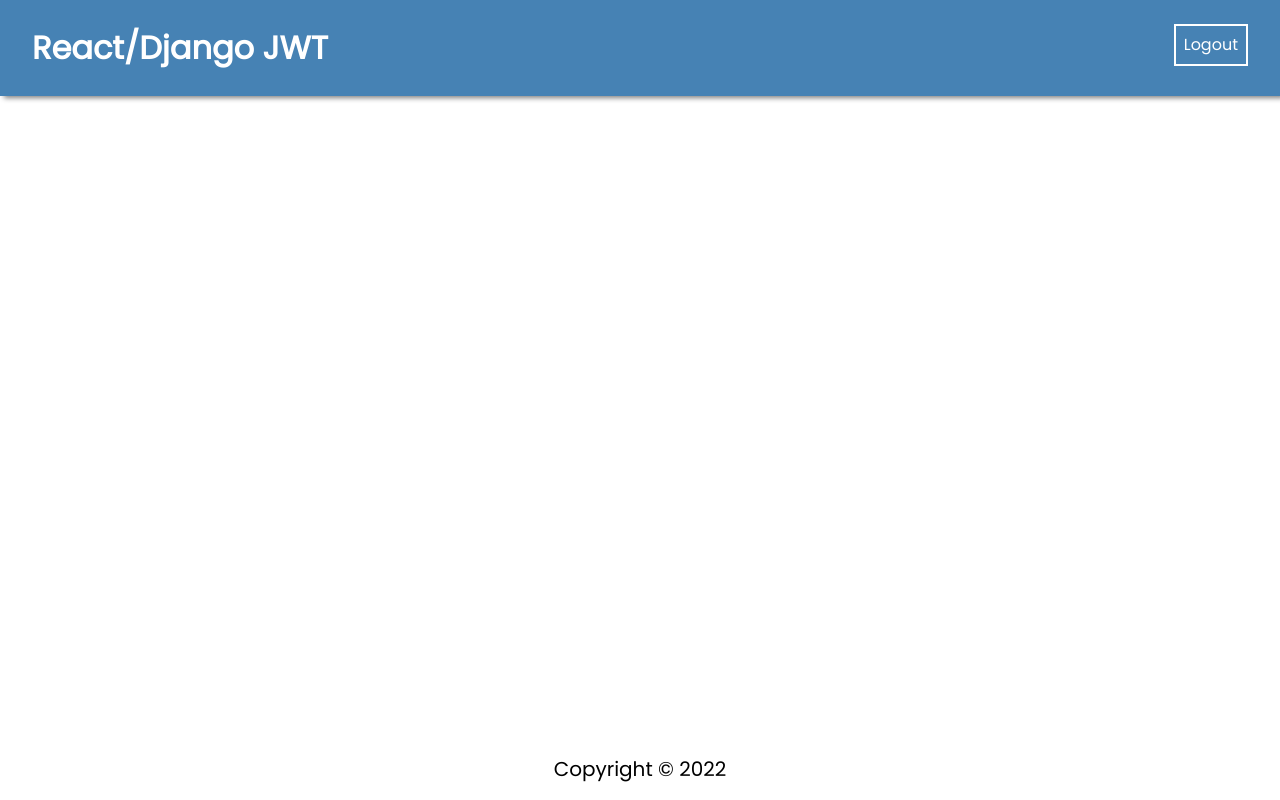
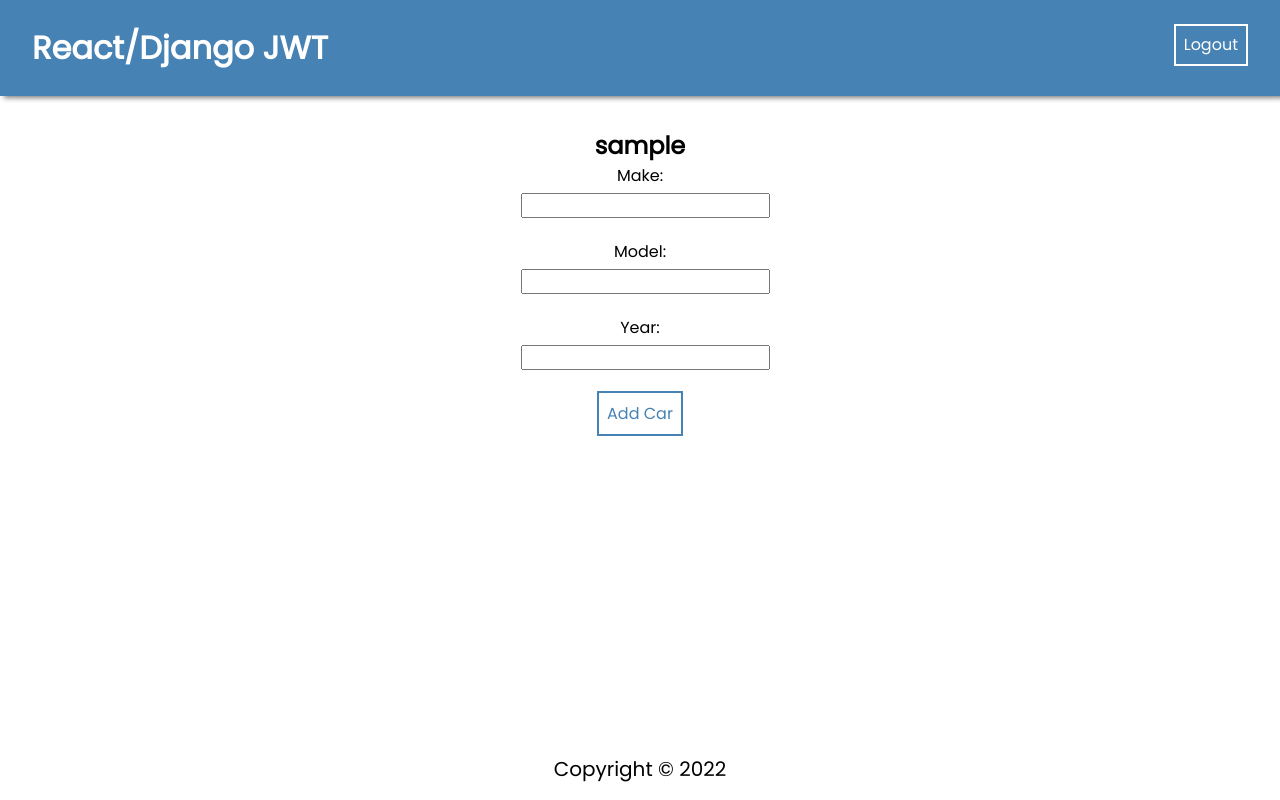
Before and after one commit to Code-Rydor/MIA_Patient_Tracker, a React (Create React App) app in the folder frontend/: page /addcar in a window 1280 px wide. Built offline with nearby package versions, Linux system fonts and the light colour scheme; sample sign-in values are in the browser's storage.

Commit message:
Following along with demo video to create new page feature for starter code

```diff
--- a/frontend/src/App.js
+++ b/frontend/src/App.js
@@ -6,6 +6,7 @@ import "./App.css";
 import HomePage from "./pages/HomePage/HomePage";
 import LoginPage from "./pages/LoginPage/LoginPage";
 import RegisterPage from "./pages/RegisterPage/RegisterPage";
+import AddCarPage from "./pages/AddCarPage/AddCarPage";
 
 // Component Imports
 import Navbar from "./components/NavBar/NavBar";
@@ -29,6 +30,7 @@ function App() {
         />
         <Route path="/register" element={<RegisterPage />} />
         <Route path="/login" element={<LoginPage />} />
+        <Route path="/addcar" element={<PrivateRoute><AddCarPage /></PrivateRoute>} />
       </Routes>
       <Footer />
     </div>
--- /dev/null
+++ b/frontend/src/pages/AddCarPage/AddCarPage.js
@@ -0,0 +1,70 @@
+import React from 'react';
+import { useNavigate } from 'react-router-dom';
+import axios from 'axios';
+
+import useAuth from '../../hooks/useAuth';
+import useCustomForm from '../../hooks/useCustomForm';
+
+let initialValues = {
+    make: "",
+    model: "",
+    year: "",
+};
+
+const AddCarPage = () => {
+    const [user, token] = useAuth()
+    const navigate = useNavigate()
+    const [formData, handleInputChange, handleSubmit] = useCustomForm(initialValues, postNewCar)
+
+    async function postNewCar() {
+        try {
+            let response = await axios.post("http://127.0.0.1:8000/api/cars/", formData, {
+                headers: {
+                    Authorization: 'Bearer ' + token
+                }
+            })
+            navigate('/')
+        } catch (error) {
+            console.log(error.message)
+
+        }
+    }
+
+    return (
+        <div className="container">
+            <h2>{user.username}</h2>
+            <form className="form" onSubmit={handleSubmit}>
+                <label>
+                    Make:{" "}
+                    <input
+                        type="text"
+                        name="make"
+                        value={formData.make}
+                        onChange={handleInputChange}
+                    />
+                </label>
+                <label>
+                    Model:{" "}
+                    <input
+                        type="text"
+                        name="model"
+                        value={formData.model}
+                        onChange={handleInputChange}
+                    />
+                </label>
+                <label>
+                    Year:{" "}
+                    <input
+                        type="text"
+                        name="year"
+                        value={formData.year}
+                        onChange={handleInputChange}
+                    />
+                </label>
+                <button>Add Car</button>
+            </form>
+        </div>
+     );
+}
+
+export default AddCarPage;
--- a/frontend/src/pages/HomePage/HomePage.js
+++ b/frontend/src/pages/HomePage/HomePage.js
@@ -1,6 +1,7 @@
 import React from "react";
 import { useEffect, useState } from "react";
 import useAuth from "../../hooks/useAuth";
+import { Link } from "react-router-dom";
 
 import axios from "axios";
 
@@ -10,6 +11,8 @@ const HomePage = () => {
   //TODO: Add an AddCars Page to add a car for a logged in user's garage
   const [user, token] = useAuth();
   const [cars, setCars] = useState([]);
+  console.log(user);
+  console.log(token);
 
   useEffect(() => {
     const fetchCars = async () => {
@@ -29,6 +32,8 @@ const HomePage = () => {
   return (
     <div className="container">
       <h1>Home Page for {user.username}!</h1>
+      <Link to="/addcar">Add Car</Link>
+
       {cars &&
         cars.map((car) => (
           <p key={car.id}>
```
